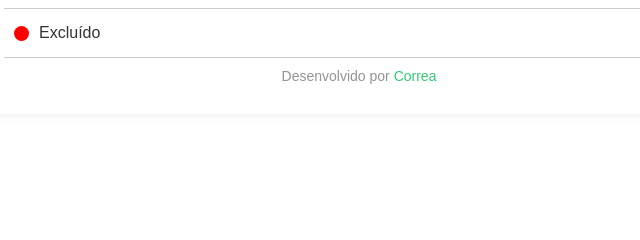
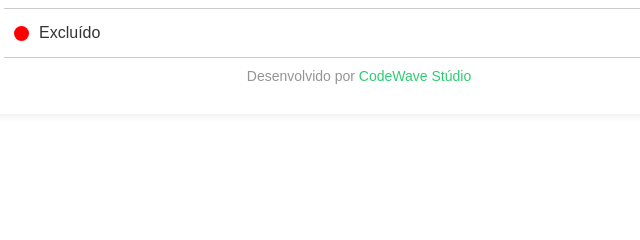
Before and after one commit to nan-samu/TicketPro, a website: page docs/pagina-inicial.html in a window 1280 px wide. Shown: the part 404-644 px from the top of the page, 406-1046 px from the left. Drawn offline with Linux system fonts and the light colour scheme; no server answers.

Commit message:
update bugs

```diff
--- a/docs/pagina-inicial.html
+++ b/docs/pagina-inicial.html
@@ -69,7 +69,7 @@
                 </a>
 
             <h2 id="creditos">
-                Desenvolvido por <span id="codewave">Correa</span>
+                Desenvolvido por <span id="codewave">CodeWave Stúdio</span>
             </h2>
 
         </div>
```
Also changed, not shown: docs/cadastro.html (+1 -1 lines), docs/configuracoes.html (+1 -1 lines).
